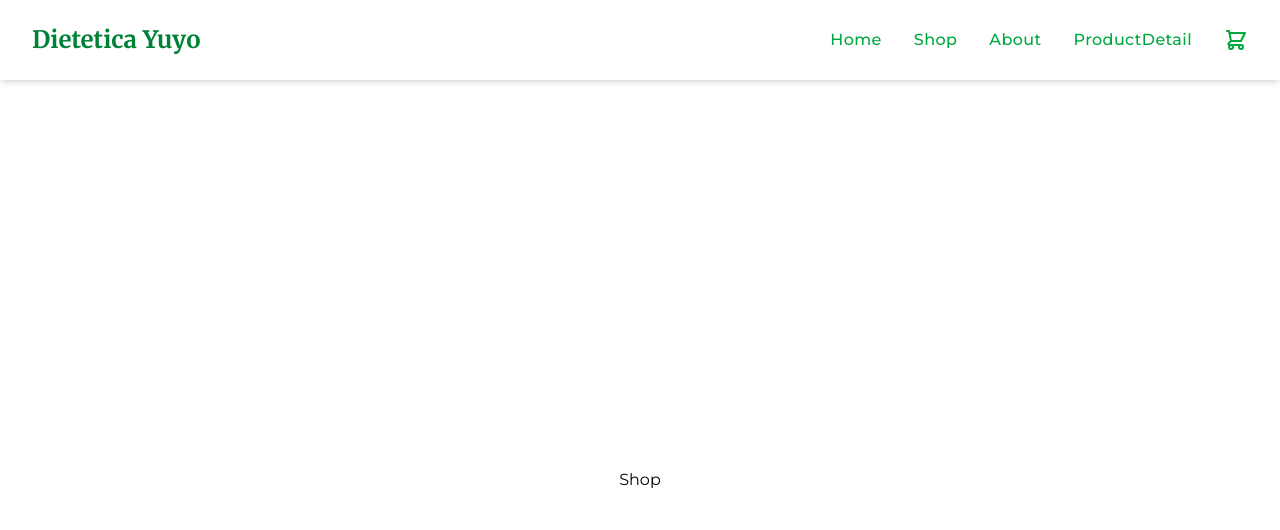
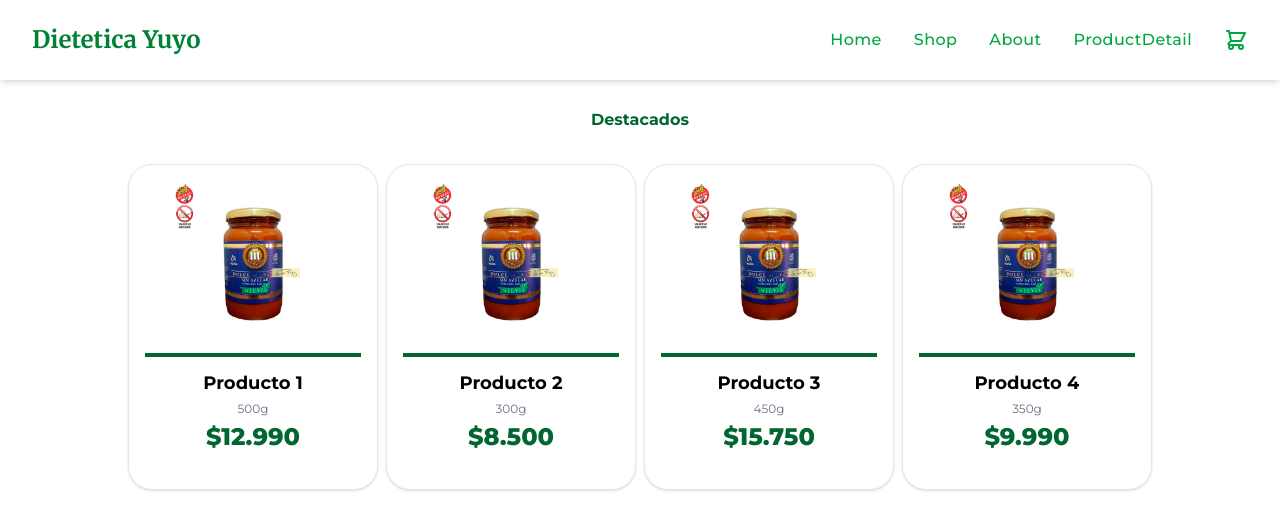
Before and after one commit to RamiroGarciaUade/ProyectoAplicacionInterativa, a React (Vite) app in the folder cliente/: page /shop in a window 1280 px wide. Shown: the top 530 px of the page. Built offline with nearby package versions, Linux system fonts and the light colour scheme.

Commit message:
Shop example - product card

```diff
--- a/cliente/src/components/ProductCard.jsx
+++ b/cliente/src/components/ProductCard.jsx
@@ -1,102 +1,55 @@
-import React, { useState } from "react";
-import exampleImage from "../images/exampleImage.jpg"; // Placeholder image
+import React from "react";
+import exampleImage from "../images/exampleImage.jpg";
 
-const ShoppingCartIcon = ({ className }) => (
+const ProductCard = ({ product }) => {
+  return (
+    <div className="group border border-gray-200 rounded-3xl shadow-sm p-4 max-w-[17rem] bg-white hover:shadow-md transition-all duration-300 flex flex-col items-center">
+      <div className="h-40 w-full overflow-hidden rounded-2xl mb-3 flex items-center justify-center">
+        <img
+          src={exampleImage}
+          alt={product.name}
+          className="object-contain w-full h-full"
+        />
+      </div>
+      <div className="w-full border-b-4 border-green-800 mb-3" />
+      <h2 className="text-lg font-bold mb-1 text-center truncate">
+        {product.name}
+      </h2>
+      {product.weightInGrams && (
+        <p className="text-xs text-gray-500 mb-1 text-center">
+          {product.weightInGrams}g
+        </p>
+      )}
+      <p className="text-green-800 font-extrabold text-2xl mb-3 text-center">
+        ${product.price.toFixed(3)}
+      </p>
+
+      <div className="flex justify-center gap-1 w-full transition-all duration-300 max-h-0 opacity-0 group-hover:max-h-32 group-hover:opacity-100 overflow-hidden mt-2">
+        <button className="bg-green-700 text-white font-bold rounded-full px-4 py-2 shadow-md transition-colors duration-200 hover:bg-green-600 text-xs pointer-events-auto">
+          COMPRAR
+        </button>
+        <button className="border-2 border-green-800 text-green-800 font-bold rounded-full px-4 py-2 bg-white transition-colors duration-200 text-xs pointer-events-auto flex items-center gap-1">
+          <span>VER</span>
           <svg
-    className={className}
+            xmlns="http://www.w3.org/2000/svg"
             fill="none"
-    stroke="currentColor"
             viewBox="0 0 24 24"
-    xmlns="http://www.w3.org/2000/svg"
+            strokeWidth={2}
+            stroke="#016630"
+            className="w-4 h-4"
           >
             <path
               strokeLinecap="round"
               strokeLinejoin="round"
-      strokeWidth="2"
-      d="M3 3h2l.4 2M7 13h10l4-8H5.4M7 13L5.4 5M7 13l-2.293 2.293c-.63.63-.184 1.707.707 1.707H17m0 0a2 2 0 100 4 2 2 0 000-4zm-8 2a2 2 0 11-4 0 2 2 0 014 0z"
-    ></path>
+              d="M15 12a3 3 0 11-6 0 3 3 0 016 0z"
+            />
+            <path
+              strokeLinecap="round"
+              strokeLinejoin="round"
+              d="M2.458 12C3.732 7.943 7.523 5 12 5c4.478 0 8.268 2.943 9.542 7-1.274 4.057-5.064 7-9.542 7-4.477 0-8.268-2.943-9.542-7z"
+            />
           </svg>
-);
-
-const ProductCard = ({ product }) => {
-  const [quantity, setQuantity] = useState(1);
-
-  const handleQuantityChange = (amount) => {
-    setQuantity((prev) => Math.max(1, prev + amount));
-  };
-
-  // Calculate price per kg or unit if applicable
-  const pricePerKg =
-    product.price && product.weightInGrams
-      ? (product.price / (product.weightInGrams / 1000)).toFixed(2)
-      : null;
-
-  return (
-    <div className="container mx-auto px-4 py-8">
-      <div className="flex flex-col lg:flex-row gap-8">
-        {/* Image Gallery */}
-        <div className="lg:w-1/2 flex flex-col items-center">
-          <div className="w-full max-w-md h-80 md:h-96   rounded-lg flex items-center justify-center mb-4 shadow-md overflow-hidden">
-            <img src={exampleImage} alt="Descripción de la imagen" />
-          </div>
-        </div>
-
-        {/* Product Information */}
-        <div className="lg:w-1/2">
-          <div className="flex justify-between items-start mb-5">
-            <h1 className="text-3xl md:text-4xl font-bold">{product.name}</h1>
-          </div>
-
-          {product.weightInGrams && (
-            <p className="text-sm mb-3">
-              {product.weightInGrams}g
-              {pricePerKg && <span className="ml-1">(${pricePerKg}/Kg)</span>}
-            </p>
-          )}
-
-          <div className="mb-6">
-            <span className="text-3xl font-bold text-green-600 mr-3">
-              ${product.price.toFixed(3)}
-            </span>
-          </div>
-
-          <div className="mb-6">
-            <h3 className="text-lg font-semibold  mb-1">Descripcion</h3>
-            <p className=" leading-relaxed text-sm">{product.description}</p>
-          </div>
-
-          {/* Quantity Selector */}
-          <div className="flex items-center mb-6">
-            <span className="mr-4 font-medium  dark:text-gray-300">
-              Quantity:
-            </span>
-            <button
-              onClick={() => handleQuantityChange(-1)}
-              className="px-3 py-1 border border-gray-300 rounded-l-md hover:bg-gray-100  focus:outline-none focus:ring-1 focus:ring-emerald-500"
-              disabled={quantity <= 1}
-            >
-              -
         </button>
-            <input
-              type="number"
-              value={quantity}
-              readOnly // Or use onChange for direct input, with validation
-              className="w-12 text-center border-t border-b border-gray-300 py-1 focus:outline-none focus:ring-1 focus:ring-emerald-500"
-            />
-            <button
-              onClick={() => handleQuantityChange(1)}
-              className="px-3 py-1 border border-gray-300 dark:border-gray-600 rounded-r-md hover:bg-gray-100 focus:outline-none focus:ring-1 focus:ring-emerald-500"
-            >
-              +
-            </button>
-          </div>
-
-          {/* Add to Cart Button */}
-          <button className="w-full bg-green-800 hover:bg-emerald-600 text-white font-bold py-3 px-6 rounded-lg flex items-center justify-center text-lg shadow-md hover:shadow-lg transition-all duration-300 ease-in-out">
-            <ShoppingCartIcon className="w-6 h-6 mr-2" />
-            AGREGAR AL CARRITO
-          </button>
-        </div>
       </div>
     </div>
   );
--- /dev/null
+++ b/cliente/src/components/ProductCardDetail.jsx
@@ -0,0 +1,105 @@
+import React, { useState } from "react";
+import exampleImage from "../images/exampleImage.jpg"; // Placeholder image
+
+const ShoppingCartIcon = ({ className }) => (
+  <svg
+    className={className}
+    fill="none"
+    stroke="currentColor"
+    viewBox="0 0 24 24"
+    xmlns="http://www.w3.org/2000/svg"
+  >
+    <path
+      strokeLinecap="round"
+      strokeLinejoin="round"
+      strokeWidth="2"
+      d="M3 3h2l.4 2M7 13h10l4-8H5.4M7 13L5.4 5M7 13l-2.293 2.293c-.63.63-.184 1.707.707 1.707H17m0 0a2 2 0 100 4 2 2 0 000-4zm-8 2a2 2 0 11-4 0 2 2 0 014 0z"
+    ></path>
+  </svg>
+);
+
+const ProductCard = ({ product }) => {
+  const [quantity, setQuantity] = useState(1);
+
+  const handleQuantityChange = (amount) => {
+    setQuantity((prev) => Math.max(1, prev + amount));
+  };
+
+  // Calculate price per kg or unit if applicable
+  const pricePerKg =
+    product.price && product.weightInGrams
+      ? (product.price / (product.weightInGrams / 1000)).toFixed(2)
+      : null;
+
+  return (
+    <div className="container mx-auto px-4 py-8">
+      <div className="flex flex-col lg:flex-row gap-8">
+        {/* Image Gallery */}
+        <div className="lg:w-1/2 flex flex-col items-center">
+          <div className="w-full max-w-md h-80 md:h-96   rounded-lg flex items-center justify-center mb-4 shadow-md overflow-hidden">
+            <img src={exampleImage} alt="Descripción de la imagen" />
+          </div>
+        </div>
+
+        {/* Product Information */}
+        <div className="lg:w-1/2">
+          <div className="flex justify-between items-start mb-5">
+            <h1 className="text-3xl md:text-4xl font-bold">{product.name}</h1>
+          </div>
+
+          {product.weightInGrams && (
+            <p className="text-sm mb-3">
+              {product.weightInGrams}g
+              {pricePerKg && <span className="ml-1">(${pricePerKg}/Kg)</span>}
+            </p>
+          )}
+
+          <div className="mb-6">
+            <span className="text-3xl font-bold text-green-600 mr-3">
+              ${product.price.toFixed(3)}
+            </span>
+          </div>
+
+          <div className="mb-6">
+            <h3 className="text-lg font-semibold  mb-1">Descripcion</h3>
+            <p className=" leading-relaxed text-sm">{product.description}</p>
+          </div>
+
+          {/* Quantity Selector */}
+          <div className="flex items-center mb-6">
+            <span className="mr-4 font-medium  dark:text-gray-300">
+              Quantity:
+            </span>
+            <button
+              onClick={() => handleQuantityChange(-1)}
+              className="px-3 py-1 border border-gray-300 rounded-l-md hover:bg-gray-100  focus:outline-none focus:ring-1 focus:ring-emerald-500"
+              disabled={quantity <= 1}
+            >
+              -
+            </button>
+            <input
+              type="number"
+              value={quantity}
+              readOnly // Or use onChange for direct input, with validation
+              className="w-12 text-center border-t border-b border-gray-300 py-1 focus:outline-none focus:ring-1 focus:ring-emerald-500"
+            />
+            <button
+              onClick={() => handleQuantityChange(1)}
+              className="px-3 py-1 border border-gray-300 dark:border-gray-600 rounded-r-md hover:bg-gray-100 focus:outline-none focus:ring-1 focus:ring-emerald-500"
+            >
+              +
+            </button>
+          </div>
+
+          {/* Add to Cart Button */}
+          <button className="w-full bg-green-800 hover:bg-emerald-600 text-white font-bold py-3 px-6 rounded-lg flex items-center justify-center text-lg shadow-md hover:shadow-lg transition-all duration-300 ease-in-out">
+            <ShoppingCartIcon className="w-6 h-6 mr-2" />
+            AGREGAR AL CARRITO
+          </button>
+        </div>
+      </div>
+    </div>
+  );
+};
+
+export default ProductCard;
--- a/cliente/src/pages/ProductDetail.jsx
+++ b/cliente/src/pages/ProductDetail.jsx
@@ -1,5 +1,5 @@
 import React from "react";
-import ProductCard from "../components/ProductCard"; // Assuming ProductCard.jsx is in the same folder
+import ProductCardDetail from "../components/ProductCardDetail"; // Assuming ProductCard.jsx is in the same folder
 
 // Ejemplo de datos de producto
 const sampleProductData = {
@@ -71,7 +71,7 @@ const ProductPage = () => {
       </div>
 
       <main>
-        <ProductCard product={sampleProductData} />
+        <ProductCardDetail product={sampleProductData} />
       </main>
     </div>
   );
--- a/cliente/src/pages/Shop.jsx
+++ b/cliente/src/pages/Shop.jsx
@@ -1,8 +1,47 @@
 import React from "react";
+import ProductCard from "../components/ProductCard";
+
+const products = [
+  {
+    name: "Producto 1",
+    price: 12.99,
+    weightInGrams: 500,
+    description: "Descripción breve...",
+  },
+  {
+    name: "Producto 2",
+    price: 8.5,
+    weightInGrams: 300,
+    description: "Otra descripción...",
+  },
+  {
+    name: "Producto 3",
+    price: 15.75,
+    weightInGrams: 450,
+    description: "Producto fresco y de alta calidad.",
+  },
+  {
+    name: "Producto 4",
+    price: 9.99,
+    weightInGrams: 350,
+    description: "Ideal para snacks saludables.",
+  },
+];
 
 const Shop = () => {
   return (
-    <div className="flex justify-center min-h-screen items-center">Shop</div>
+    <>
+      <div className="flex items-center justify-center text-green-800 font-bold pt-7">
+        <h1>Destacados</h1>
+      </div>
+      <div className="container mx-auto px-4 py-8">
+        <div className="max-w-5xl mx-auto grid grid-cols-1 sm:grid-cols-2 md:grid-cols-3 lg:grid-cols-4 gap-x-2 gap-y-6 items-start">
+          {products.map((product, i) => (
+            <ProductCard key={i} product={product} />
+          ))}
+        </div>
+      </div>
+    </>
   );
 };
 
```
Lines whose indentation alone changed are shown as unchanged.
